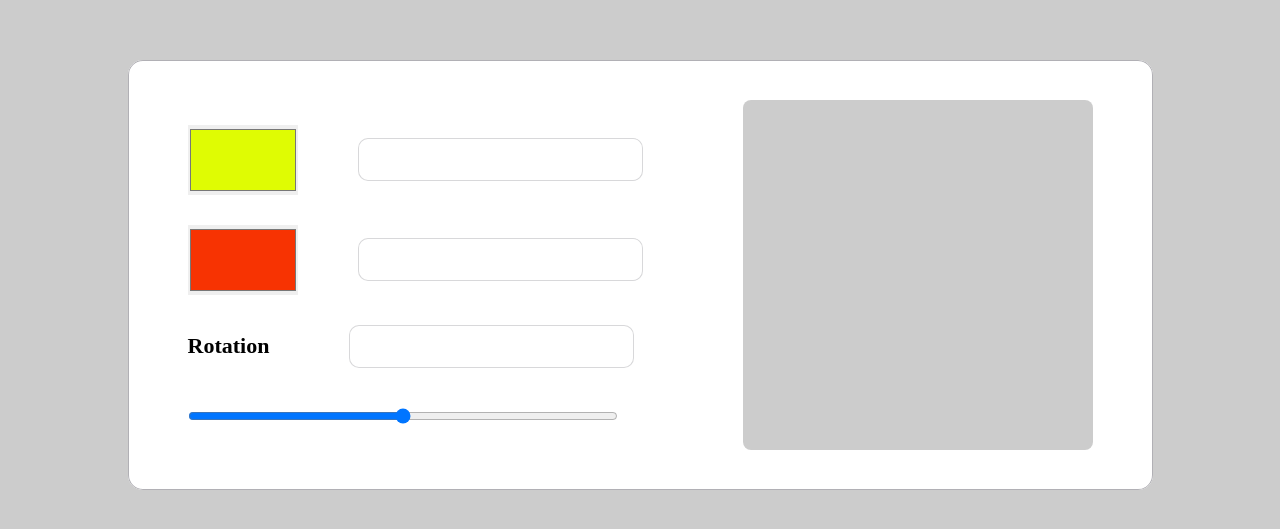
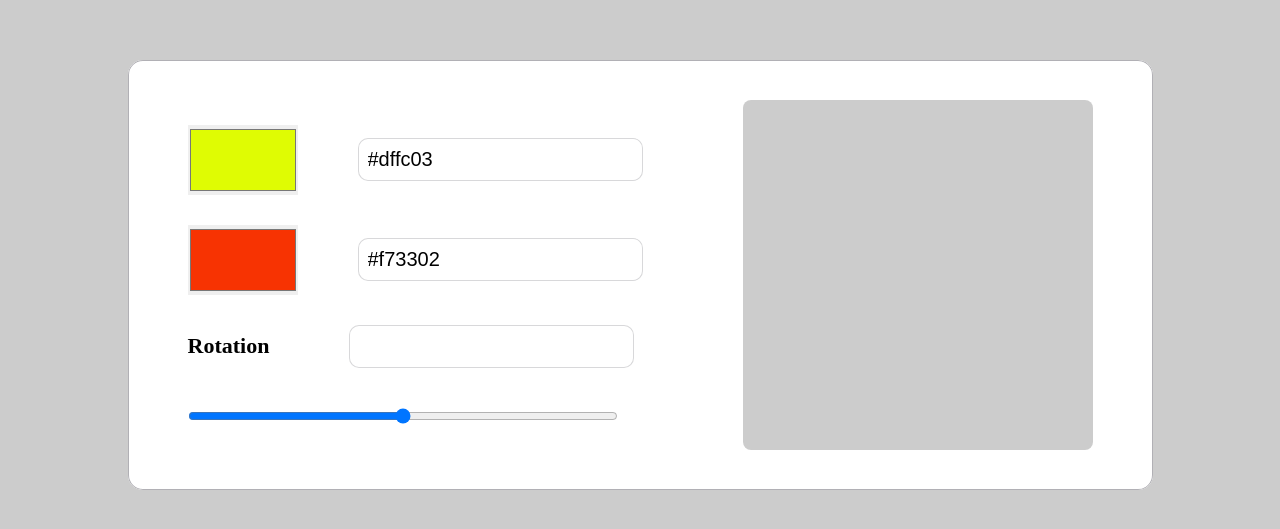
Before and after one commit to Muhammadali06dev/Linear-gradient-generator, a plain HTML site: page index.html in a window 1280 px wide. Shown: the part 125-654 px from the top of the page. Drawn offline with Linux system fonts and the light colour scheme.

Commit message:
add value for input

```diff
--- a/index.html
+++ b/index.html
@@ -12,11 +12,11 @@
       <div class="gradient__generator">
             <div class="gradient__colors">
                <input class="gradient__color" id="color-selector-1" type="color" value="#dffc03">
-               <input class="gradient__color-pointer" id="color-pointer-1" type="text">
+               <input class="gradient__color-pointer" id="color-pointer-1" type="text" value="#dffc03">
             </div>
             <div class="gradient__colors">
                <input class="gradient__color" id="color-selector-2" type="color" value="#f73302">
-               <input class="gradient__color-pointer" id="color-pointer-2" type="text">
+               <input class="gradient__color-pointer" id="color-pointer-2" type="text" value="#f73302">
             </div>
             <div class="gradient__rotation">
                <h4 class="gradient__rotation-title">Rotation</h4>
```
